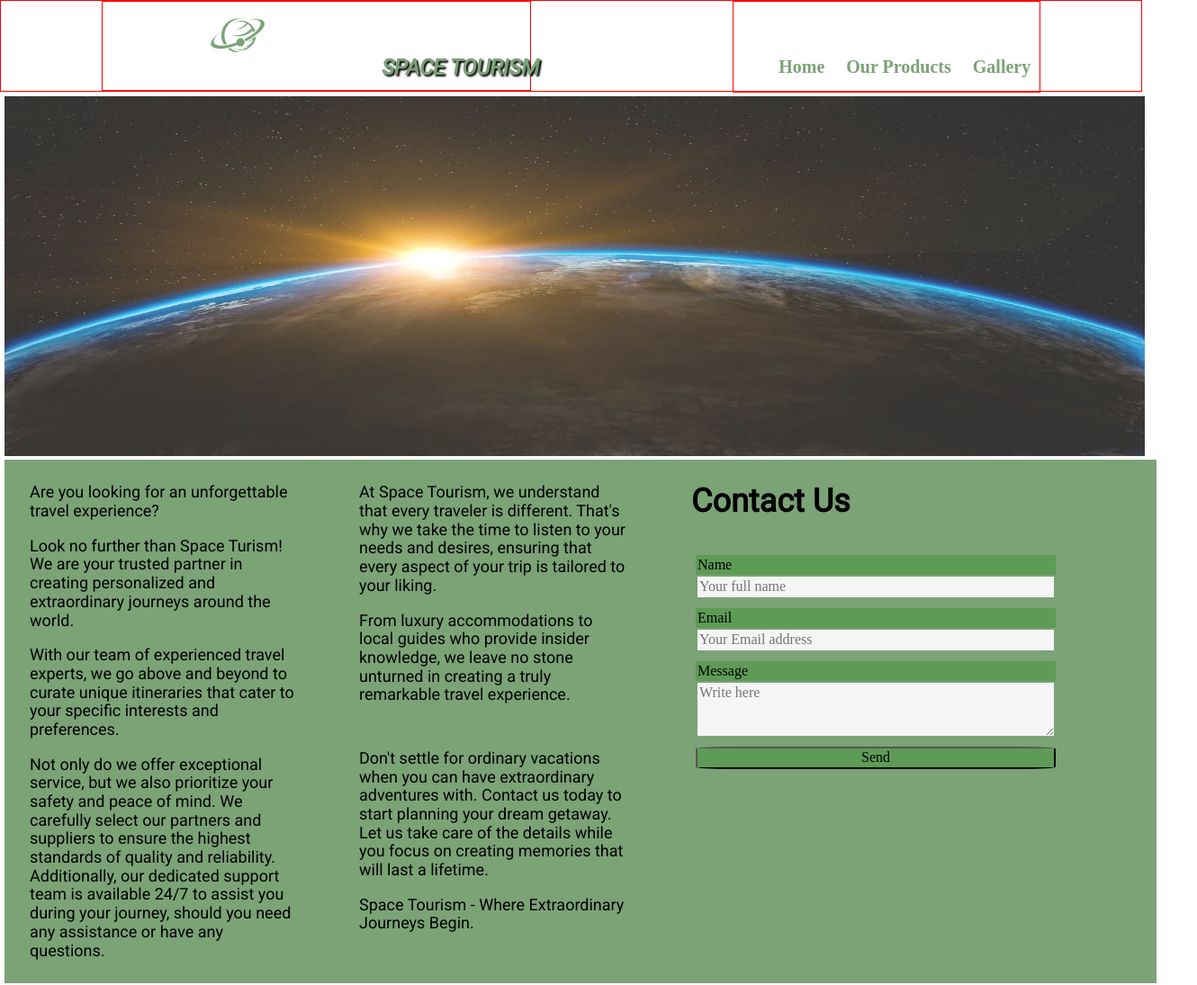
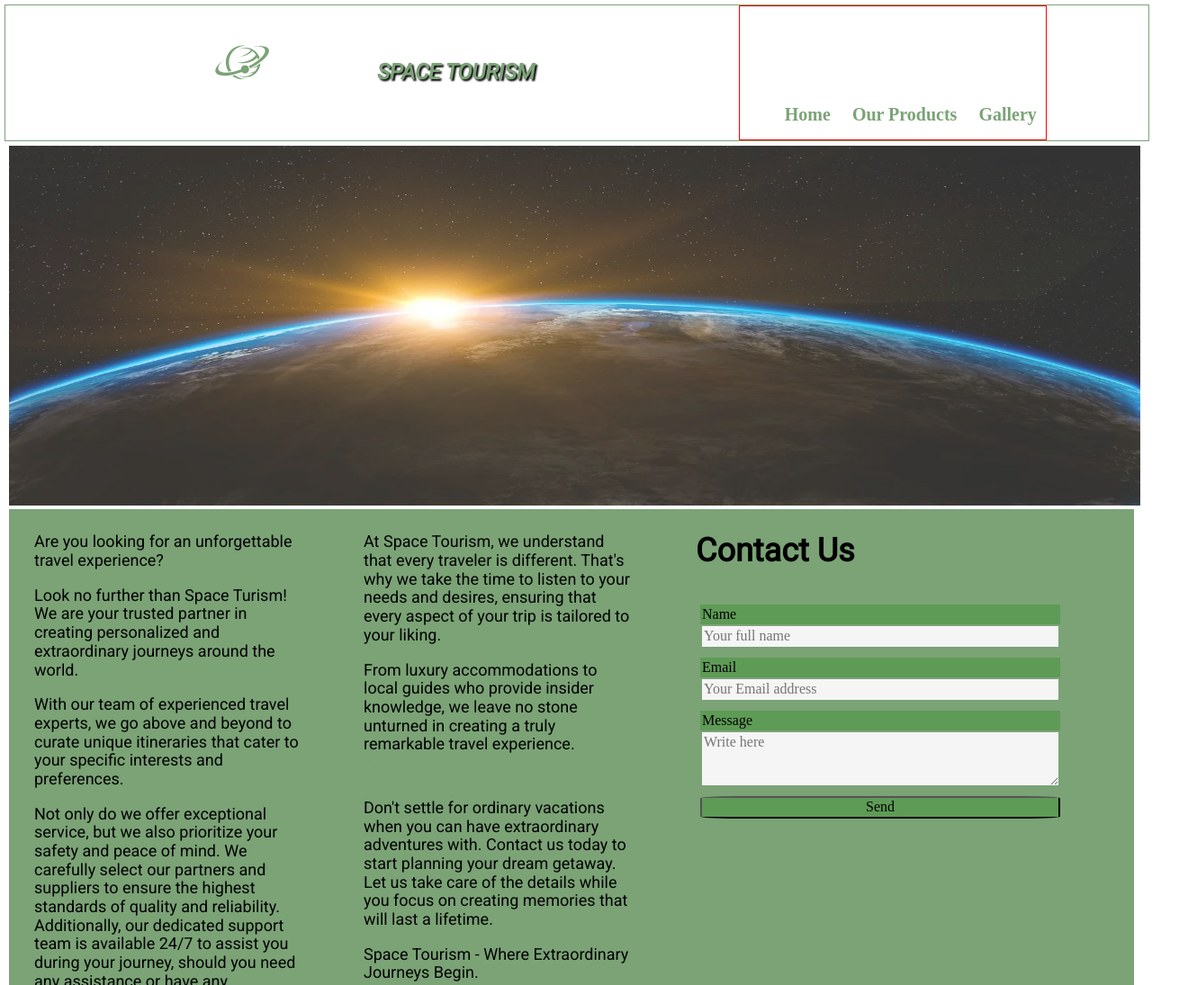
Before and after one commit to KatjaOllila/Space, a plain HTML site: page contact.html in a window 1280 px wide. Shown: the top 1095 px of the page at 90% size, 1330 px wide, since content can reach past the window. Drawn offline with nearby package versions, Linux system fonts and the light colour scheme.

Commit message:
trying to find the problem

```diff
--- a/contact.html
+++ b/contact.html
@@ -15,10 +15,10 @@
 <body>
     <header>
         <div class="logo-box">
-        <svg class="logo animate__animated animate__pulse animate__infinite">
-            <use xlink:href="images/globe.svg#globe"></use>
-        </svg>
-        <h2 class="logo-title animate__animated animate__pulse animate__infinite">SPACE TOURISM</h2>
+            <svg class="logo animate__animated animate__pulse animate__infinite">
+                <use xlink:href="images/globe.svg#globe"></use>
+            </svg>
+            <h2 class="logo-title animate__animated animate__pulse animate__infinite">SPACE TOURISM</h2>
         </div>
            <nav>
                 <ul>
@@ -28,7 +28,7 @@
                 </ul>
             </nav>
     </header>
-    <img class="earth" src="images/earth.webp">
+    <img class="earth" src="images/earth.webp" alt="Wiew from space">
     <div class="container">
         <div class="card">
             <div class="text-box">
@@ -46,7 +46,6 @@
                 dedicated support team is available 24/7 to assist you
                 during your journey, should you need any assistance or
                 have any questions.</p>
-
             </div>
         </div>
         <div class="card">
--- a/styles/contact.css
+++ b/styles/contact.css
@@ -10,26 +10,27 @@ h1 {
     font-size: 36px;
 }
 body {
-    padding: 0;
+    width: 100%;
+    max-width: 1400px;
+    padding: 5px;
     margin: 0;
     box-sizing: border-box;
     background-color: white;
 }
 header {
-    width: 99%;
+    width: 100%;
     max-width: 1400px;
-    height: 100px;
+    min-height: 100px;
     border: 1px solid #7ba376;
     position: relative;
     display: flex;
     justify-content: space-around;
-    border: 1px solid red;
+
 }
 .logo-box {
     max-width: 500px;
     display: flex;
     position: relative;
-    border: 1px solid red;
     align-items: center;
     justify-content: center;
 }
@@ -39,10 +40,6 @@ header {
     color: #7ba376;
     display: flex;
     text-shadow: 2px 2px 2px #000000;
-}
-.logo {
-    display: flex;
-
 }
 nav {
     min-width: 300px;
@@ -79,7 +76,7 @@ li:hover {
     opacity: 80%;
 }
 .container {
-    max-width: 1300px;
+    max-width: 1250px;
     width: 100%;
     margin: 0 5px 5px 5px;
     display: flex;
@@ -144,8 +141,8 @@ input:hover, textarea:hover, button:hover {
 }
 
 footer {
-    width: 100%;
-    max-width: 1300px;
+    width: 99%;
+    max-width: 1400px;
     font-family: 'Roboto', sans-serif;
     background-color: white;
     padding: 40px 0 0 40px;
@@ -195,12 +192,6 @@ footer ul li a:hover {
     color: #7ba376;
     text-shadow: 1px 1px 1px #385532;
 }
-.logo-title {
-    position: relative;
-    left: 10px;
-    top: 15px;
-    margin-bottom: 0;
-}
 @media screen and (max-width: 1100px) {
     footer {
         position: relative;
```
